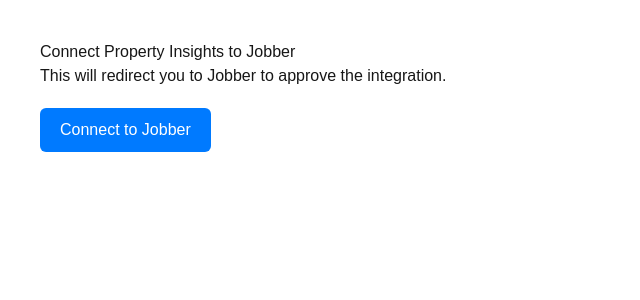
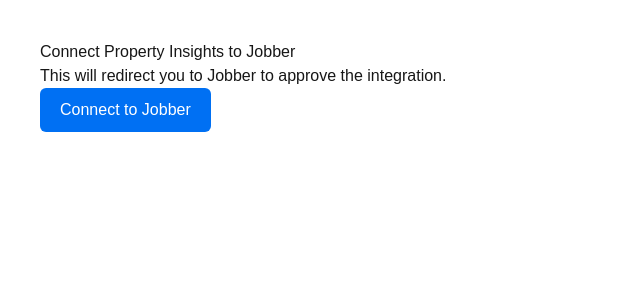
Before and after one commit to 1118Labs/property-insights-next, a Next.js app: page /jobber in a window 1280 px wide. Shown: the top 300 px of the page, without its empty margins (0-640 px from the left). Built offline with nearby package versions, Linux system fonts and the light colour scheme.

Commit message:
Fix Jobber connect button hydration

```diff
--- a/app/jobber/page.tsx
+++ b/app/jobber/page.tsx
@@ -1,8 +1,9 @@
 "use client";
 
 export default function JobberConnectPage() {
+
   function connect() {
-    window.location.assign("/api/jobber/authorize");
+    window.location.href = "/api/jobber/authorize";
   }
 
   return (
@@ -14,12 +15,11 @@
         onClick={connect}
         style={{
           padding: "10px 20px",
-          backgroundColor: "#007aff",
+          backgroundColor: "#0070f3",
           color: "white",
           border: "none",
           borderRadius: "6px",
           cursor: "pointer",
-          marginTop: "20px",
         }}
       >
         Connect to Jobber
```
